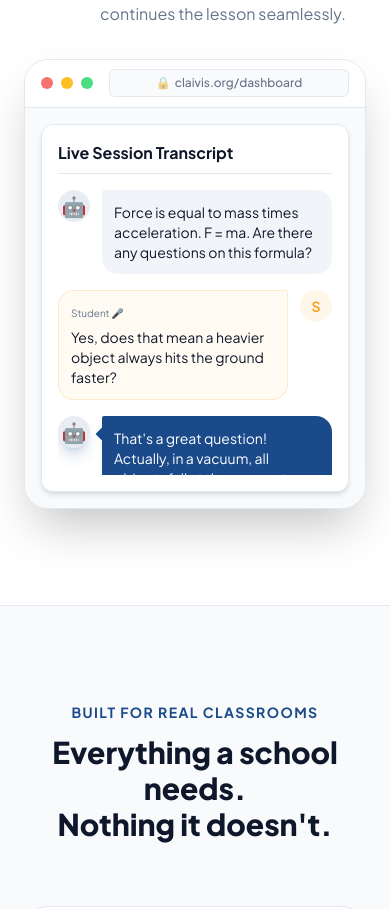
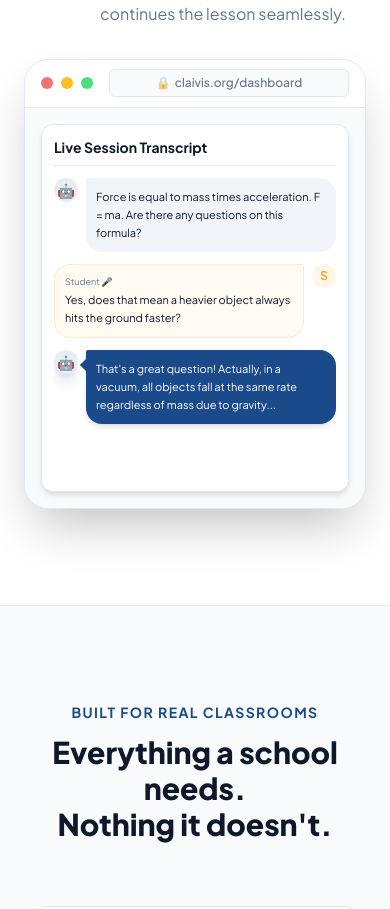
Before and after one commit to claivis-org/claivis-landing, a Next.js app: page / in a window 390 px wide. Shown: the part 4929-5838 px from the top of the page. Built offline with nearby package versions, Linux system fonts and the light colour scheme.

Commit message:
fix: add responsive styling to live session transcript chat on mobile layout

```diff
--- a/app/page.tsx
+++ b/app/page.tsx
@@ -226,26 +226,26 @@ function MockupContent({ step }: { step: number }) {
     </div>
   )
   if (step === 3) return (
-    <div className="h-full bg-white rounded-xl shadow-md border border-border flex flex-col p-4">
-      <h4 className="font-bold text-text-main mb-4 border-b border-border pb-2">Live Session Transcript</h4>
-      <div className="flex-1 space-y-4 overflow-hidden relative">
-        <div className="flex gap-3">
-          <div className="w-8 h-8 rounded-full bg-blue/10 flex items-center justify-center text-xl">🤖</div>
-          <div className="flex-1 bg-surface-alt rounded-2xl rounded-tl-sm p-3 text-sm text-text-main">
+    <div className="h-full bg-white rounded-xl shadow-md border border-border flex flex-col p-3 sm:p-4">
+      <h4 className="font-bold text-text-main mb-3 sm:mb-4 border-b border-border pb-2 text-sm sm:text-base">Live Session Transcript</h4>
+      <div className="flex-1 space-y-3 sm:space-y-4 overflow-hidden relative">
+        <div className="flex gap-2 sm:gap-3">
+          <div className="w-6 h-6 sm:w-8 sm:h-8 rounded-full bg-blue/10 flex items-center justify-center text-sm sm:text-xl">🤖</div>
+          <div className="flex-1 bg-surface-alt rounded-2xl rounded-tl-sm p-2.5 sm:p-3 text-[11px] sm:text-sm text-text-main leading-relaxed">
             Force is equal to mass times acceleration. F = ma. Are there any questions on this formula?
           </div>
         </div>
-        <div className="flex gap-3 flex-row-reverse animate-fade-up">
-          <div className="w-8 h-8 rounded-full bg-gold/10 flex items-center justify-center text-sm font-bold text-gold">S</div>
-          <div className="flex-1 bg-gold/5 border border-gold/20 rounded-2xl rounded-tr-sm p-3 text-sm text-text-main">
-            <span className="text-[10px] text-text-muted block mb-1">Student 🎤</span>
+        <div className="flex gap-2 sm:gap-3 flex-row-reverse animate-fade-up">
+          <div className="w-6 h-6 sm:w-8 sm:h-8 rounded-full bg-gold/10 flex items-center justify-center text-xs sm:text-sm font-bold text-gold">S</div>
+          <div className="flex-1 bg-gold/5 border border-gold/20 rounded-2xl rounded-tr-sm p-2.5 sm:p-3 text-[11px] sm:text-sm text-text-main leading-relaxed">
+            <span className="text-[9px] sm:text-[10px] text-text-muted block mb-0.5 sm:mb-1">Student 🎤</span>
             Yes, does that mean a heavier object always hits the ground faster?
           </div>
         </div>
-        <div className="flex gap-3 animate-fade-up" style={{ animationDelay: '1s' }}>
-          <div className="w-8 h-8 rounded-full bg-blue/10 flex items-center justify-center text-xl shadow-lg shadow-blue/20">🤖</div>
-          <div className="flex-1 bg-blue text-white rounded-2xl rounded-tl-sm p-3 text-sm shadow-md relative">
-            <div className="absolute -left-1 top-3 w-3 h-3 bg-blue rotate-45"></div>
+        <div className="flex gap-2 sm:gap-3 animate-fade-up" style={{ animationDelay: '1s' }}>
+          <div className="w-6 h-6 sm:w-8 sm:h-8 rounded-full bg-blue/10 flex items-center justify-center text-sm sm:text-xl shadow-lg shadow-blue/20">🤖</div>
+          <div className="flex-1 bg-blue text-white rounded-2xl rounded-tl-sm p-2.5 sm:p-3 text-[11px] sm:text-sm shadow-md relative leading-relaxed">
+            <div className="absolute -left-1 top-2.5 sm:top-3 w-2.5 sm:w-3 h-2.5 sm:h-3 bg-blue rotate-45"></div>
             That's a great question! Actually, in a vacuum, all objects fall at the same rate regardless of mass due to gravity...
           </div>
         </div>
```
